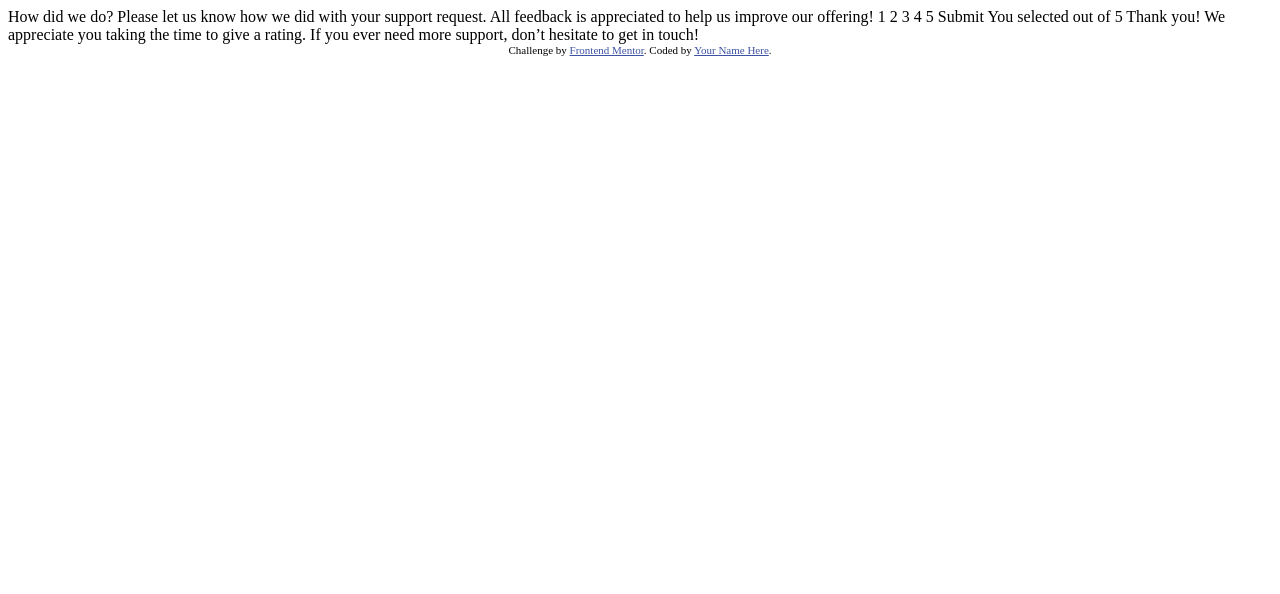
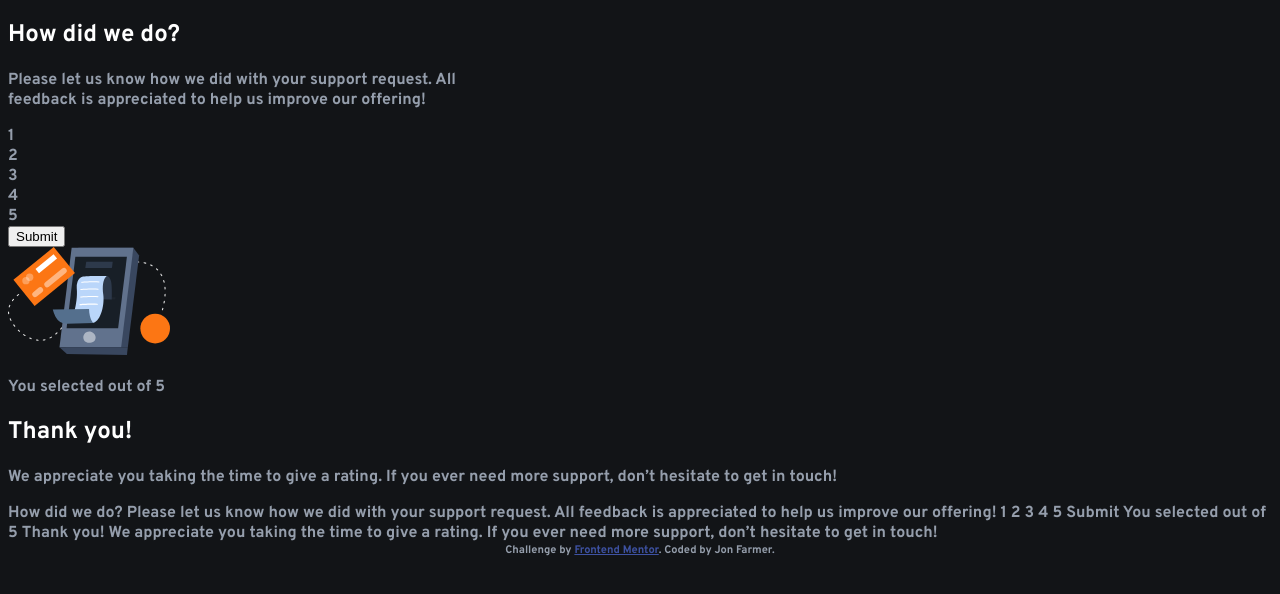
Before and after one commit to jonfarmer/interactive-rating-card, a plain HTML site: page index.html in a window 1280 px wide. Drawn offline with Linux system fonts and the light colour scheme.

Commit message:
Initial pass at HTML and start CSS

```diff
--- a/index.html
+++ b/index.html
@@ -5,7 +5,10 @@
   <meta name="viewport" content="width=device-width, initial-scale=1.0"> <!-- displays site properly based on user's device -->
 
   <link rel="icon" type="image/png" sizes="32x32" href="./images/favicon-32x32.png">
-
+  <link rel="stylesheet" href="style.css">
+  <link rel="preconnect" href="https://fonts.googleapis.com">
+  <link rel="preconnect" href="https://fonts.gstatic.com" crossorigin>
+  <link href="https://fonts.googleapis.com/css2?family=Overpass:ital,wght@0,700;1,400&display=swap" rel="stylesheet">
   <title>Frontend Mentor | Interactive rating component</title>
 
   <!-- Feel free to remove these styles or customise in your own stylesheet 👍 -->
@@ -15,6 +18,54 @@
   </style>
 </head>
 <body>
+  <main>
+    <article class="survey-card">
+      <div class="card-body">
+        <h2>How did we do?</h2>
+        <p>Please let us know how we did with your support request. All feedback is appreciated
+          to help us improve our offering!</p>
+        <div class="radio-button" id="rb">
+          <div class="rb-tab" data-value="1">
+            <div class="rb-spot">
+              <span class="rb-txt">1</span>
+            </div>
+          </div>
+          <div class="rb-tab" data-value="2">
+            <div class="rb-spot">
+              <span class="rb-txt">2</span>
+            </div>
+          </div>
+          <div class="rb-tab" data-value="3">
+            <div class="rb-spot">
+              <span class="rb-txt">3</span>
+            </div>
+          </div>
+          <div class="rb-tab" data-value="4">
+            <div class="rb-spot">
+              <span class="rb-txt">4</span>
+            </div>
+          </div>
+          <div class="rb-tab" data-value="5">
+            <div class="rb-spot">
+              <span class="rb-txt">5</span>
+            </div>
+          </div>
+        </div>
+        <div class="button-box">
+          <button class="button trigger">Submit</button>
+        </div>
+      </div>
+    </article>
+    <article class="thank-you">
+      <img src="images/illustration-thank-you.svg" alt="an illustration of a phone">
+      <div class="selection-result">
+        <p>You selected <!-- Add rating here --> out of 5</p>
+      </div>
+      <h2>Thank you!</h2>
+      <p>We appreciate you taking the time to give a rating. If you ever need more support,
+        don’t hesitate to get in touch!</p>
+    </article>
+  </main>
 
   <!-- Rating state start -->
 
@@ -43,7 +94,7 @@
 
   <div class="attribution">
     Challenge by <a href="https://www.frontendmentor.io?ref=challenge" target="_blank">Frontend Mentor</a>.
-    Coded by <a href="#">Your Name Here</a>.
+    Coded by Jon Farmer</a>.
   </div>
 </body>
 </html>
--- /dev/null
+++ b/style.css
@@ -0,0 +1,38 @@
+/*1. Global */
+/*2. Elements */
+/*3. Classes */
+/*4. Functional */
+
+
+
+/*1. Global */
+html, body {
+    min-height: 100%;
+}
+
+body {
+    font-family: "Overpass", sans-serif;
+    background: hsl(216, 12%, 8%);
+    color: hsl(217, 12%, 63%);
+}
+
+
+
+
+/*2. Elements */
+h2 {
+  color: hsl(0, 0%, 100%);
+}
+
+
+
+/*3. Classes */
+.survey-card {
+    width: 80%;
+    max-width: 450px;
+
+}
+
+
+
+/*4. Functional */
```
